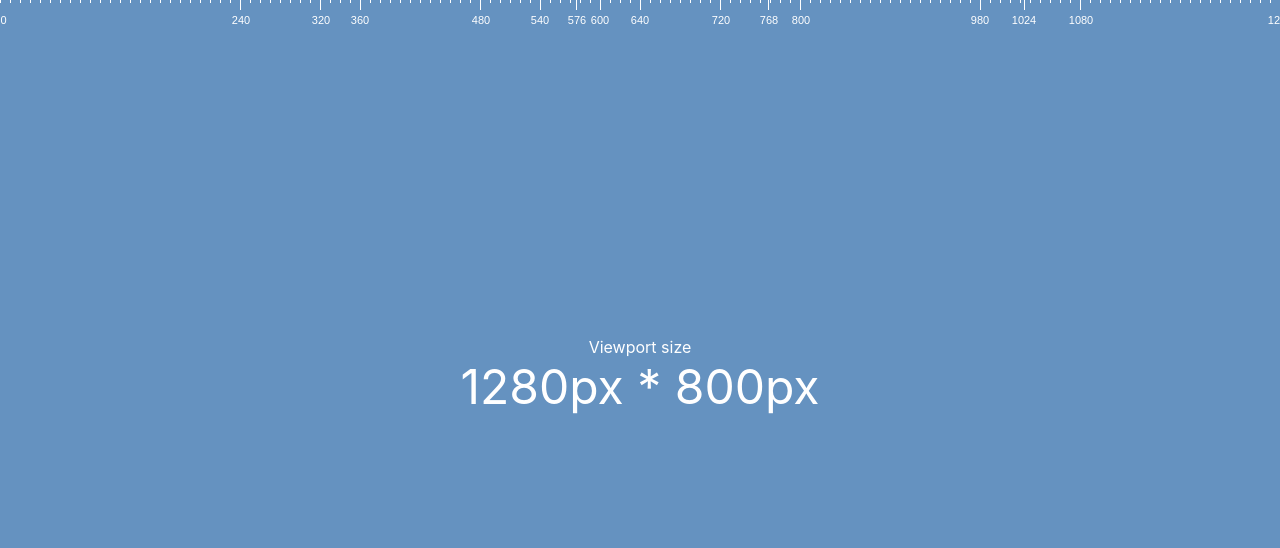
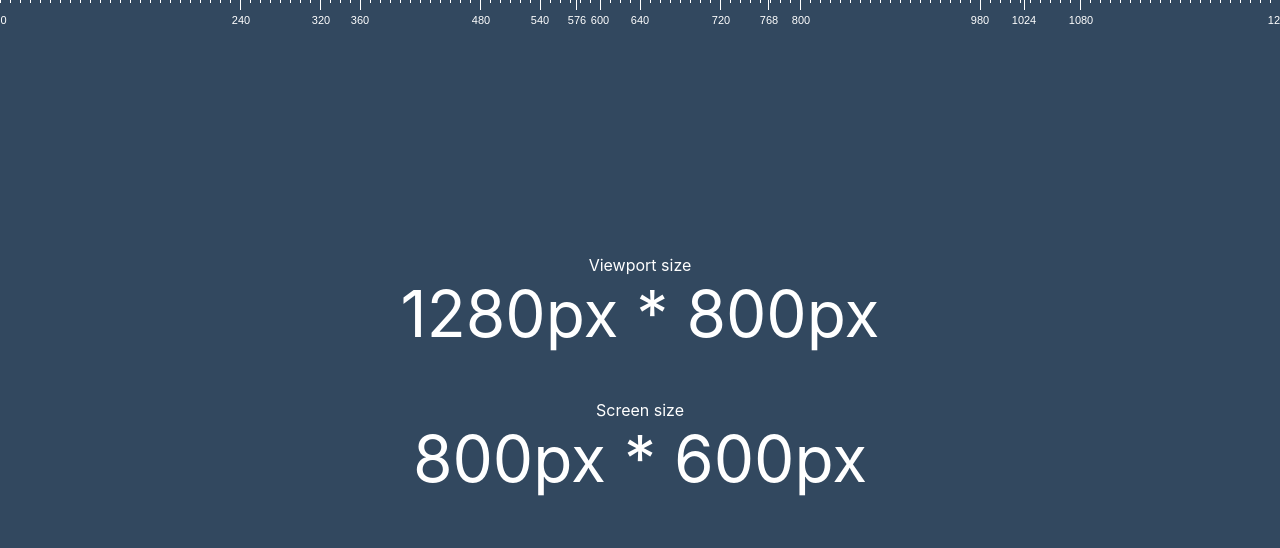
Before and after one commit to fredericdumont/viewports.github.io, a website built with Parcel: page index.html in a window 1280 px wide. Built offline with nearby package versions, Linux system fonts and the light colour scheme.

Commit message:
Initial commit

```diff
--- a/index.css
+++ b/index.css
@@ -8,13 +8,23 @@ html, body {
 }
 
 body {
-  background: url("./src/assets/rule-x.svg") 0 0 no-repeat #6592c0;
+  background: url("./src/assets/rule-x.svg") 0 0 no-repeat #32485f;
   text-align: center;
   font-family: -apple-system, BlinkMacSystemFont, "Segoe UI", Roboto, Helvetica, Arial, sans-serif, "Apple Color Emoji", "Segoe UI Emoji", "Segoe UI Symbol";
   display: flex;
   align-items: center;
   justify-content: center;
   color: #ffffff;
+}
+
+.main-container {
+  font-size: 2.875rem;
+}
+
+@media screen and (min-width:40.063em) {
+  .main-container {
+    font-size: 4rem;
+  }
 }
 
 h1 {
@@ -24,7 +34,6 @@ h1 {
 }
 
 p {
-  font-size: 3rem;
   margin-bottom: 3rem;
 }
 
--- a/index.html
+++ b/index.html
@@ -1,8 +1,9 @@
 <!DOCTYPE html>
 <html>
   <head>
-    <title>Parcel Sandbox</title>
+    <title>Viewports</title>
     <meta charset="UTF-8" />
+    <meta name="viewport" content="width=device-width, initial-scale=1.0, shrink-to-fit=no">
     <link rel="stylesheet" href="index.css" />
   </head>
 
@@ -10,6 +11,8 @@
     <div class="main-container">
       <h1>Viewport size</h1>
       <p id="viewportSize"></p>
+      <h1>Screen size</h1>
+      <p id="screenSize"></p>
     </div>
 
     <script src="src/index.js"></script>
--- a/src/index.js
+++ b/src/index.js
@@ -1,6 +1,6 @@
 const getSizes = () => {
-  const viewportElement = document.querySelector("#viewportSize");
-  viewportElement.innerText = `${window.innerWidth}px * ${window.innerHeight}px`;
+  document.querySelector("#viewportSize").innerText = `${innerWidth}px * ${innerHeight}px`;
+  document.querySelector("#screenSize").innerText = `${screen.width}px * ${screen.height}px`;
 };
 
 getSizes();
```
Also changed, not shown: docs/index.html (+1 -1 lines), 8 other files.
